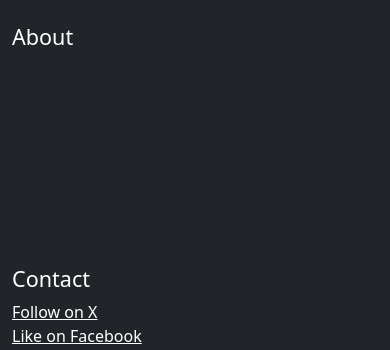
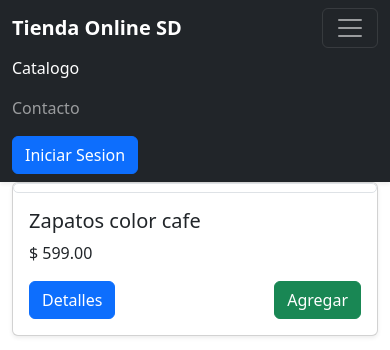
Before and after one commit to Alan1205-zavala/CARRITO_Project_SD, a PHP site: page / in a window 390 px wide, after a click that opens the changed part. Shown: the top 350 px of the page. Run offline with PHP 8.4, Linux system fonts and the light colour scheme.

Commit message:
modified:   Carrito_SD/index.php

```diff
--- a/Carrito_SD/index.php
+++ b/Carrito_SD/index.php
@@ -13,48 +13,103 @@
 </head>
 <body>
 <header>
-  <div class="collapse text-bg-dark" id="navbarHeader">
+  <div class="navbar navbar-expand-lg navbar-dark bg-dark shadow-sm">
     <div class="container">
-      <div class="row">
-        <div class="col-sm-8 col-md-7 py-4">
-          <h4>About</h4>
-          <p class="text-body-secondary">
-            Add some information about the album below, the author, or any other background context.
-            Make it a few sentences long so folks can pick up some informative tidbits.
-            Then, link them off to some social networking sites or contact information.
-          </p>
-        </div>
-        <div class="col-sm-4 offset-md-1 py-4">
-          <h4>Contact</h4>
-          <ul class="list-unstyled">
-            <li><a href="#" class="text-white">Follow on X</a></li>
-            <li><a href="#" class="text-white">Like on Facebook</a></li>
-            <li><a href="#" class="text-white">Email me</a></li>
-          </ul>
-        </div>
-      </div>
-    </div>
-  </div>
-
-  <div class="navbar navbar-dark bg-dark shadow-sm">
-    <div class="container">
-      <a href="#" class="navbar-brand d-flex align-items-center">
-        <svg xmlns="http://www.w3.org/2000/svg" width="20" height="20" fill="none"
-             stroke="currentColor" stroke-linecap="round" stroke-linejoin="round" stroke-width="2"
-             aria-hidden="true" class="me-2" viewBox="0 0 24 24">
-          <path d="M23 19a2 2 0 0 1-2 2H3a2 2 0 0 1-2-2V8a2 2 0 0 1 2-2h4l2-3h6l2 3h4a2 2 0 0 1 2 2z"></path>
-          <circle cx="12" cy="13" r="4"></circle>
-        </svg>
-        <strong>Album</strong>
+      <a href="#" class="navbar-brand">
+        <strong>Tienda Online SD</strong>
       </a>
       <button class="navbar-toggler" type="button" data-bs-toggle="collapse"
               data-bs-target="#navbarHeader" aria-controls="navbarHeader"
               aria-expanded="false" aria-label="Toggle navigation">
         <span class="navbar-toggler-icon"></span>
       </button>
+
+        <div class="collapse navbar-collapse" id="navbarHeader">
+            <ul class="navbar-nav me-auto mb-2 mb-lg-0">
+            <li class="nav-item">
+                <a href="#" class="nav-link active">Catalogo</a>
+            </li>
+            <li class="nav-item">
+                <a href="#" class="nav-link">Contacto</a>
+            </li>
+            </ul>
+            <a href="carrito.php" class="btn btn-primary">Iniciar Sesion</a>
     </div>
   </div>
 </header>
+
+<main>
+    <div class="container">
+      <div class="row row-cols-1 row-cols-sm-2 row-cols-md-3 g-3">
+        <div class="col">
+          <div class="card w-100 shadow-sm">
+            <img src="" class="img-thumbnail" style="max-height: 300px">
+            <div class="card-body">
+              <h5 class="card-title">Zapatos color cafe</h5>
+              <p class="card-text">$ 599.00</p>
+              <div class="d-flex justify-content-between align-items-center">
+                <div class="btn-group">
+                  <a href="#" class="btn btn-primary">Detalles</a>
+                </div>
+                <a href="#" class="btn btn-success">Agregar</a>
+              </div>
+            </div>
+          </div>
+        </div>
+
+        <div class="col">
+          <div class="card w-100 shadow-sm">
+            <img src="https://i.ibb.co/hBWkrDH/principal.jpg" class="img-thumbnail" style="max-height: 300px">
+            <div class="card-body">
+              <h5 class="card-title">Laptop 15.6" con Windows 11</h5>
+              <p class="card-text">$ 12,000.00</p>
+              <div class="d-flex justify-content-between align-items-center">
+                <div class="btn-group">
+                  <a href="#" class="btn btn-primary">Detalles</a>
+                </div>
+                <a href="#" class="btn btn-success">Agregar</a>
+              </div>
+            </div>
+          </div>
+        </div>
+        <div class="col">
+          <div class="card w-100 shadow-sm">
+            <img src="https://i.ibb.co/0KShhpG/principal.jpg" class="img-thumbnail" style="max-height: 300px">
+            <div class="card-body">
+              <h5 class="card-title">Smartphone Negro 32gb Dual Sim 3gb Ram</h5>
+              <p class="card-text">$ 2,899.00</p>
+              <div class="d-flex justify-content-between align-items-center">
+                <div class="btn-group">
+                  <a href="#" class="btn btn-primary">Detalles</a>
+                </div>
+                <a href="#" class="btn btn-success">Agregar</a>
+              </div>
+            </div>
+          </div>
+        </div>
+      </div>
+    </div>
+  </main>
+
+  <footer class="footer text-lg-start bg-primary bg-gradient mt-auto">
+    <div class="container text-md-start pt-2 pb-1">
+        <!-- Grid row -->
+        <div class="row mt-3">
+            <!-- Grid column -->
+            <div class="col-12 col-lg-3 col-sm-12 mb-2">
+                <!-- Content -->
+                <p class="text-white h3">
+                    Tienda Online CDP
+                </p>
+                <p class="mt-1 text-white">
+                    &copy; 2021 - 2025 Copyright: <a href="https://github.com/mroblesdev" target="_blank" class="text-white">MRoblesDev</a>
+                </p>
+            </div>
+            <!-- Grid column -->
+        </div>
+        <!-- Grid row -->
+    </div>
+</footer>
 
 <script src="https://cdn.jsdelivr.net/npm/bootstrap@5.3.6/dist/js/bootstrap.bundle.min.js"
 integrity="sha384-j1CDi7MgGQ12Z7Qab0qlWQ/Qqz24Gc6BM0thvEMVjHnfYGF0rmFCozFSxQBxwHKO"
```
